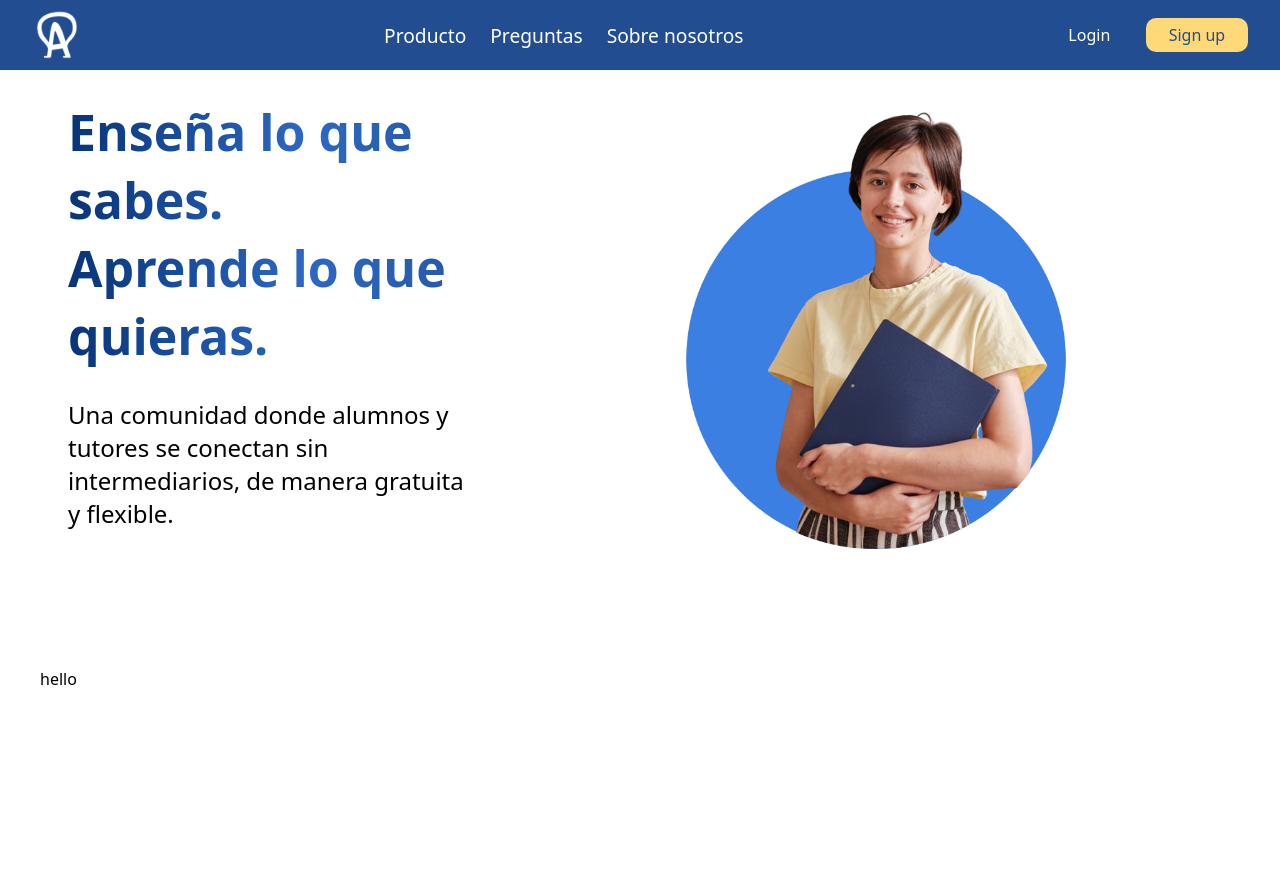
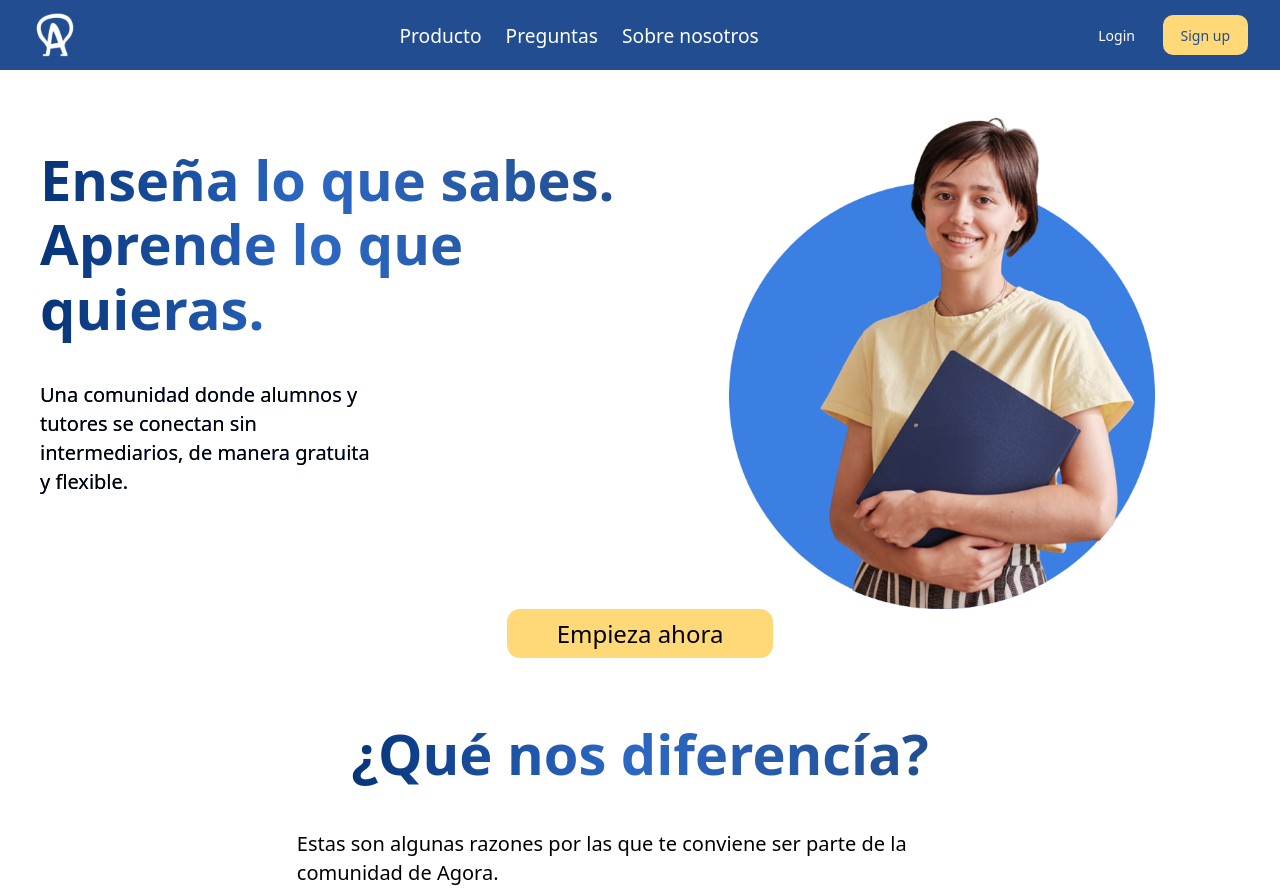
Before and after one commit to JDaniek/Agora-Frontend, an Angular app: page / in a window 1280 px wide. Before the commit the page ends 808 px from the top, so only its background shows below. Built offline with nearby package versions, Linux system fonts and the light colour scheme.

Commit message:
Langind actualizada

```diff
--- a/src/app/app.routes.ts
+++ b/src/app/app.routes.ts
@@ -1,6 +1,4 @@
 import { Routes } from '@angular/router';
 
 export const routes: Routes = [
-  { path: '', loadComponent: () => import('./pages/landing-page/landing.page').then(m => m.LandingPage) },
-  // ... otras rutas
-];
+  { path: '', loadComponent: () => import('./pages/landing-page/landing.page').then(m => m.LandingPage) },];
--- a/src/app/pages/landing-page/landing.page.css
+++ b/src/app/pages/landing-page/landing.page.css
@@ -46,6 +46,7 @@
 .navbar__links a {
   text-decoration: none;
   color: white;
+  cursor: pointer;
   transition: color 0.3s;
 }
 
@@ -115,16 +116,176 @@
   -webkit-background-clip: text;
   background-clip: text;
   -webkit-text-fill-color: transparent;
-  color: transparent;
-  margin: 5%;
+  padding-bottom: 25px;
+  padding-top: 5px;
 }
 .lead p {
-  font-size: 24px;
-  font-weight: normal;
-  color: #000000 !important; /* fuerza el color negro */
-  background: none !important;
+  color: #000000 ; /* fuerza el color negro */
   -webkit-text-fill-color: initial !important;
 }
 .hero__media img{
-  width: 70%;
+  width: 65%;
 }
+
+.frame-one{
+  background-color: #ffd877;
+    border-radius: 13px;
+  padding: 8px 50px;
+  font-size: 24px;
+  margin-bottom: 25%;
+}
+
+
+
+/* ========== Base (mobile-first) ========== */
+*, *::before, *::after { box-sizing: border-box; }
+* {
+  margin: 0;
+  padding: 0;
+  font-family: system-ui, -apple-system, BlinkMacSystemFont, 'Segoe UI', Roboto, Oxygen, Ubuntu,
+    Cantarell, 'Open Sans', 'Helvetica Neue', sans-serif;
+}
+
+/* NAVBAR */
+.navbar {
+  background-color: #224e91;
+  color: white;
+  width: 100%;
+  height: 64px;                 /* un poco más compacto en móvil */
+  display: flex;
+  align-items: center;
+  justify-content: space-between;
+  padding: 0 1rem;              /* menos padding en móvil */
+  position: fixed;
+  top: 0; left: 0;
+  z-index: 1000;
+}
+
+.navbar__logo { display: flex; align-items: center; gap: .5rem; }
+.navbar__logo .logo { width: 40px; height: 40px; }
+
+.navbar__links {
+  list-style: none;
+  display: none;                /* oculto en móvil (sin menú hamburguesa aún) */
+  gap: 1rem;
+  margin: 0; padding: 0;
+}
+.navbar__links a { text-decoration: none; color: white; transition: color .3s; }
+.navbar__links a:hover { color: #ffd877; }
+
+.navbar__actions { display: flex; gap: .6rem; }
+.btn {
+  display: inline-flex; align-items: center; justify-content: center;
+  border: 2px solid transparent;
+  font-size: 14px;
+  padding: 0 1rem;
+  height: 40px;                 /* touch-friendly */
+  border-radius: 10px;
+  cursor: pointer;
+  transition: all .3s ease;
+}
+.btn--login { background: transparent; color: white; }
+.btn--login:hover { background: white; color: #224e91; }
+.btn--signup { background: #ffd877; color: #224e91; }
+.btn--signup:hover { background: white; border-color: white; }
+
+/* HERO */
+.hero{
+  margin-top: 64px;                               /* ajusta al alto del navbar móvil */
+  min-height: calc(100dvh - 64px);
+  display: grid;
+  place-items: center;
+  padding-inline: 16px;                           /* aire lateral en móvil */
+}
+
+.hero__inner{
+  width: 100%;
+  max-width: 1200px;
+  display: grid;
+  grid-template-columns: 1fr;                     /* móvil: apilado */
+  row-gap: 20px;
+}
+
+/* Título grande con degradado */
+.text p{
+  font-size: clamp(28px, 8vw, 40px);              /* fluido en móvil */
+  font-weight: 800;
+  line-height: 1.15;
+  background: linear-gradient(to right, #073478 0%, #2c68c4 47%, #224e91 100%);
+  -webkit-background-clip: text;
+  background-clip: text;
+  -webkit-text-fill-color: transparent;
+  color: transparent;
+  margin: 0;
+}
+
+/* Párrafo “lead”. Acepta <p class="lead"> o <div class="lead"><p> */
+.lead, .lead p {
+  font-size: 16px;
+  line-height: 1.45;
+  font-weight: lighter;
+  color: #000;
+  margin-top: 10px;
+}
+
+/* Imagen */
+.hero__media { justify-self: center; width: 90%; }
+.hero__media img{
+  width: min(100%, 420px);                         /* límite cómodo en móvil */
+  height: auto;
+  display: block;
+}
+
+
+/* ========== Tablet ≥ 768px ========== */
+@media (min-width: 768px){
+  .navbar { height: 70px; padding: 0 1.5rem; }
+  .navbar__logo .logo { width: 46px; height: 46px; }
+  .navbar__links { display: flex; gap: 1.25rem; }
+
+  .hero{
+    margin-top: 70px;                               /* navbar más alto */
+    min-height: calc(100dvh - 70px);
+    padding-inline: 24px;
+  }
+
+  .hero__inner{
+    grid-template-columns: 1.1fr 0.9fr;             /* texto | imagen */
+    column-gap: 2rem;
+    align-items: center;
+  }
+
+  .text p{ font-size: clamp(36px, 6vw, 48px); }
+  .lead, .lead p { font-size: 18px; max-width: 60ch; }
+
+  .hero__media { justify-self: end; }
+  .hero__media img{ width: min(90%, 520px); }
+}
+
+/* ========== Desktop ≥ 1024px ========== */
+@media (min-width: 1024px){
+    .text { transform: translateY(-8px); }
+  .navbar { padding: 0 2rem; }
+  .navbar__links { gap: 1.5rem; }
+
+  .hero { padding-inline: 32px; }
+  .hero__inner{
+    grid-template-columns: 1fr 1fr;                 /* 50/50 limpio */
+    column-gap: 3rem;
+  }
+
+  .text p{ font-size: clamp(44px, 4.5vw, 56px); }
+  .lead, .lead p { font-size: 20px; }
+
+  .hero__media img{ width: min(85%, 560px); }
+}
+
+/* ========== XL ≥ 1440px (pegar más a los bordes) ========== */
+@media (min-width: 1440px){
+  .hero { padding-inline: 24px; }
+  .hero__inner{
+    max-width: none;                                 /* usa todo el ancho */
+    column-gap: 2rem;
+  }
+  .hero__media img{ width: min(80%, 600px); }
+}
--- a/src/app/pages/landing-page/landing.page.html
+++ b/src/app/pages/landing-page/landing.page.html
@@ -20,7 +20,8 @@
     <div class="text">
       <p>
         Enseña lo que sabes.<br />
-        Aprende lo que quieras.
+        Aprende lo que <br />
+        quieras.
       </p>
 
       <div class="lead">
@@ -34,9 +35,9 @@
     </div>
 
     <figure class="hero__media">
-      <!-- Con tu angular.json actual pon la imagen en /public -->
+
       <img
-        src="/Maestra_AGORA 1.png"
+        src="/assets/Maestra_AGORA 1.png"
         alt="Estudiante con carpeta"
         loading="lazy"
         decoding="async"
@@ -44,8 +45,12 @@
     </figure>
   </div>
 
-  <div>
+  <div class="frame">
+    <div class="frame-one">Empieza ahora</div>
+  </div>
 
-    <p>hello</p>
+  <div class="text">
+    <p>¿Qué nos diferencía?</p>
   </div>
+  <p class="lead">Estas son algunas razones por las que te conviene ser parte de la comunidad de Agora.</p>
 </main>
```
Also changed, not shown: public/assets/Maestra_AGORA 1.png (renamed from public/Maestra_AGORA 1.png), public/assets/crayons.png (added).
